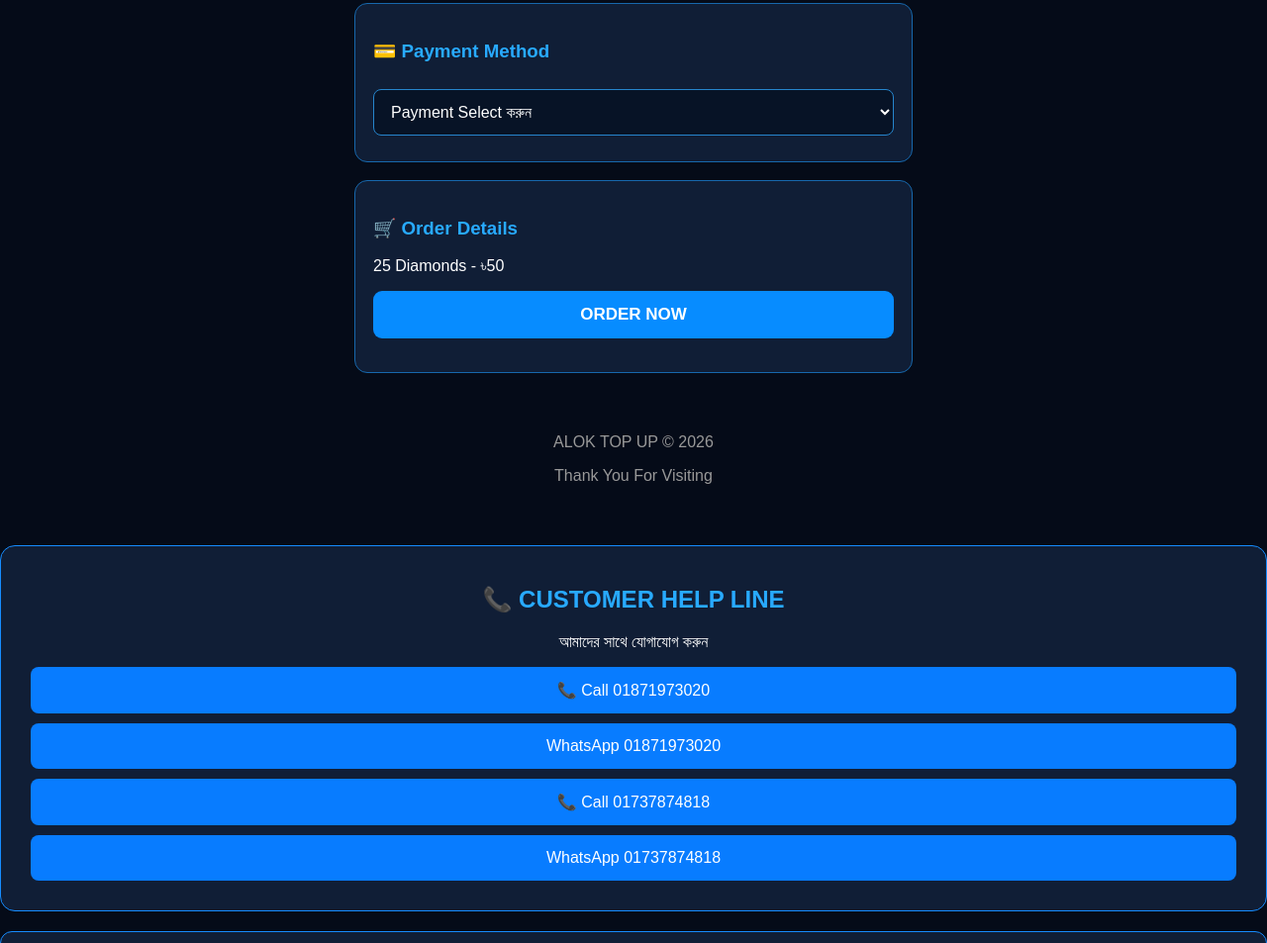
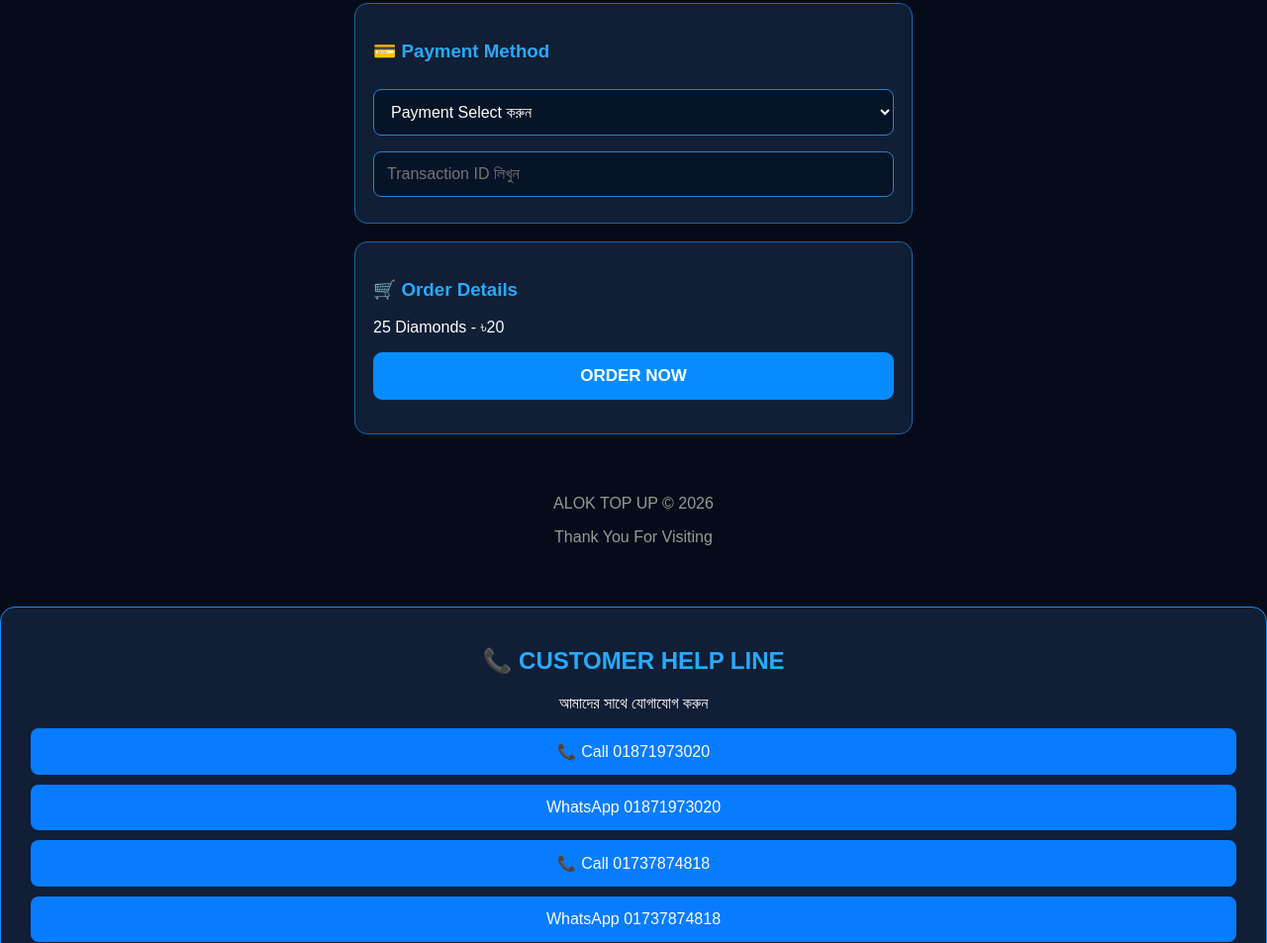
Before and after one commit to djahidul12-ship-it/Alok-Top-up, a plain HTML site: page index.html in a window 1280 px wide. Shown: the part 870-1823 px from the top of the page at 99% size. Drawn offline with Linux system fonts and the light colour scheme.

Commit message:
Update order details price in index.html

```diff
--- a/index.html
+++ b/index.html
@@ -97,11 +97,13 @@ footer{text-align:center;color:#999;padding:25px}
 <option>bKash</option>
 <option>Nagad</option>
 </select>
+<input id="trxid" type="text" placeholder="Transaction ID লিখুন">
+
 </div>
 
 <div class="card">
 <h3>🛒 Order Details</h3>
-<p id="details">25 Diamonds - ৳50</p>
+<p id="details">25 Diamonds - ৳20</p>
 <button onclick="order()">ORDER NOW</button>
 <p id="message"></p>
 </div>
```
